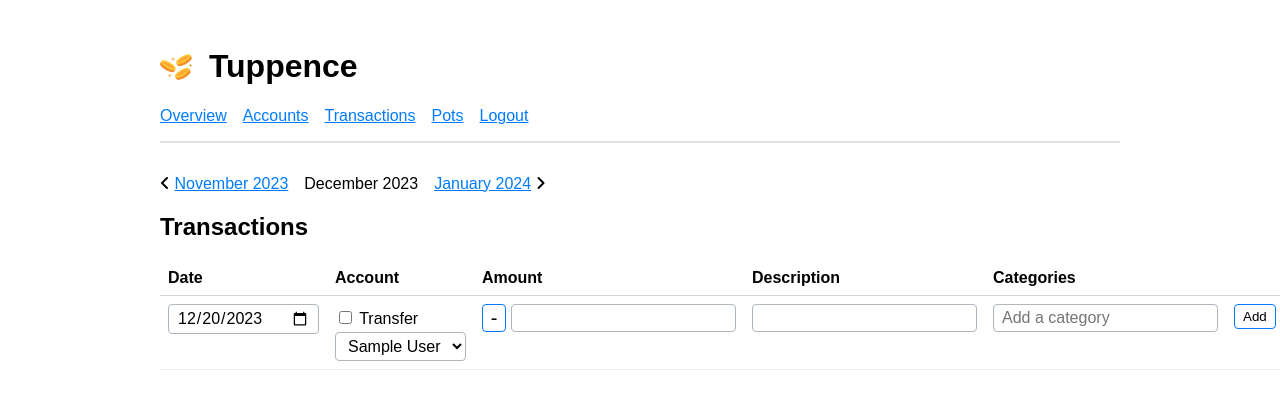
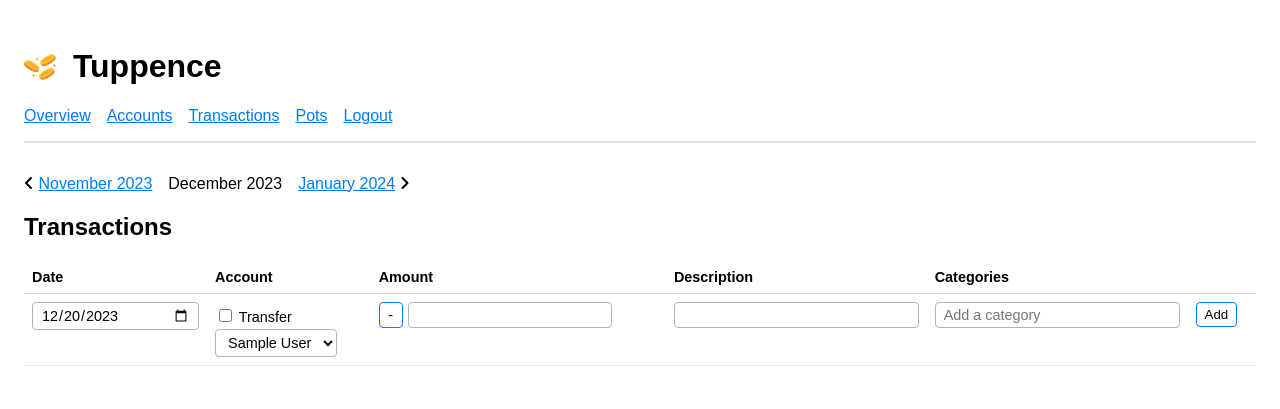
Before and after one commit to lowercasename/tuppence, a Flask app: page /transactions in a window 1280 px wide. Shown: the top 409 px of the page. Run offline with Flask 3, Linux system fonts and the light colour scheme; the visitor is signed in with stand-in values (Sample User, id 1); data comes from the database, SQL or seed files in the repository; data that the repository does not hold is empty; some libraries are stand-ins or nearby versions.

Commit message:
update styles

```diff
--- a/app/static/main.css
+++ b/app/static/main.css
@@ -13,6 +13,10 @@
     --blue-500: #007bff;
     --blue-700: #005cbf;
     --blue-900: #002d5a;
+}
+
+*, *:before, *:after {
+    box-sizing: border-box;
 }
 
 body {
@@ -63,7 +67,7 @@ input, select, textarea {
     padding: 0.25rem 0.5rem;
     background-color: #fff;
     font-family: inherit;
-    font-size: 1rem;
+    font-size: 0.9rem;
 }
 
 input:focus, select:focus, textarea:focus {
@@ -96,7 +100,6 @@ img.header__icon {
 }
 
 body > main {
-    max-width: 960px;
     margin: 0 auto;
     padding: 1rem;
 }
@@ -105,6 +108,7 @@ main > table {
     width: 100%;
     border-collapse: collapse;
     user-select: none;
+    font-size: 0.9rem;
 }
 
 main > table thead th {
@@ -119,8 +123,20 @@ main > table tbody td {
     vertical-align: top;
 }
 
+main > table tbody tr:hover {
+    background-color: var(--grey-100);
+}
+
 main > table p {
     margin: 0;
+}
+
+main > table input[type="text"],
+main > table input[type="date"],
+main > table input[type="number"]
+main > table select,
+main > table textarea {
+    width: 100%;
 }
 
 .transaction-editor__amount {
@@ -133,8 +149,26 @@ main > table p {
     display: flex;
     align-items: center;
     justify-content: center;
-    font-size: 1.25rem;
+    font-size: 0.9rem;
     line-height: 0;
+}
+
+.transaction-editor__amount__input {
+    position: relative;
+}
+
+.transaction-editor__amount__calculated {
+    position: absolute;
+    top: 0;
+    right: 0;
+    transform: translateY(-100%);
+    font-size: 0.75rem;
+    color: var(--grey-800);
+    background-color: #fff;
+    border-radius: 0.25rem;
+    padding: 0.15rem;
+    border: 1px solid var(--grey-300);
+    box-shadow: 0 0 3px rgba(0, 0, 0, 0.2);
 }
 
 .transaction-editor__actions,
@@ -175,11 +209,24 @@ main > table p {
 }
 
 .category-selector__suggestions li {
-    padding: 0.5rem;
+    padding: 0;
+    margin: 0;
 }
 
-.category-selector__suggestions li:hover {
+.category-selector__suggestions button {
+    padding: 0.5rem;
+    background: #fff;
+    width: 100%;
+    border: none;
+    text-align: left;
+    display: block;
+}
+
+.category-selector__suggestions button:hover,
+.category-selector__suggestions button:focus {
+    border: none;
     background: var(--grey-200);
+    color: #000;
 }
 
 .category-selector__selected {
```
